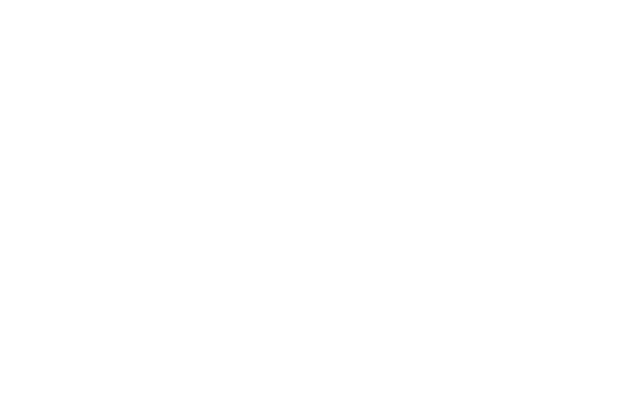
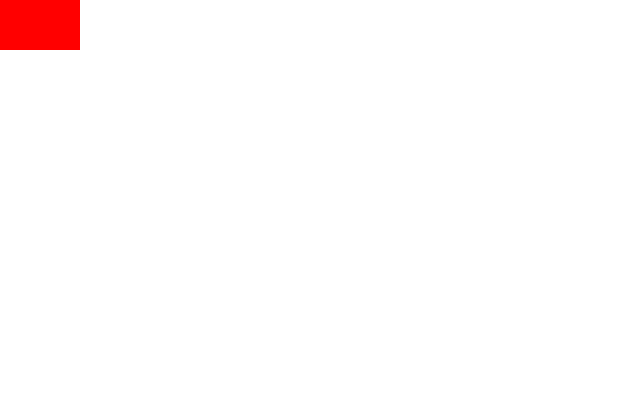
Before and after one commit to sachin-gautam/sketcher, a plain HTML site: page index.html in a window 1280 px wide. Shown: the whole page, without its empty margins (0-640 px from the left). Drawn offline with Linux system fonts and the light colour scheme.

Commit message:
added the painting effect

```diff
--- a/index.html
+++ b/index.html
@@ -8,6 +8,8 @@
     <link rel="stylesheet" href="styles.css">
 </head>
 <body>
+    <div id="container">
 
+    </div>
 </body>
 </html>
--- a/scripts.js
+++ b/scripts.js
@@ -0,0 +1,21 @@
+const container = document.querySelector("#container");
+
+
+
+for (let i = 0; i < 16; i++) {
+    for (let j = 0; j < 16; j++) {
+      // Create a grid item element
+      const gridItem = document.createElement("div");
+      gridItem.className = "grid-item";
+      container.appendChild(gridItem);
+    }
+}
+
+const gridItems = document.querySelectorAll(".grid-item");
+
+gridItems.forEach((gridItem) => {
+    gridItem.addEventListener("mouseover",() => {
+        gridItem.style.cssText = "background-color: red;";
+        console.log(gridItem);
+    });
+})
--- a/styles.css
+++ b/styles.css
@@ -0,0 +1,19 @@
+body{
+    display: flex;
+    align-items: center;
+    justify-content: center;
+    margin: 0 auto;
+    height: 100vh;
+    width: 100%;
+}
+
+#container{
+    display: flex;
+    flex-wrap: wrap;
+    height: 100%;
+    width: 100%;
+}
+
+.grid-item{
+    flex: 0 0 6.25%;
+}
```
